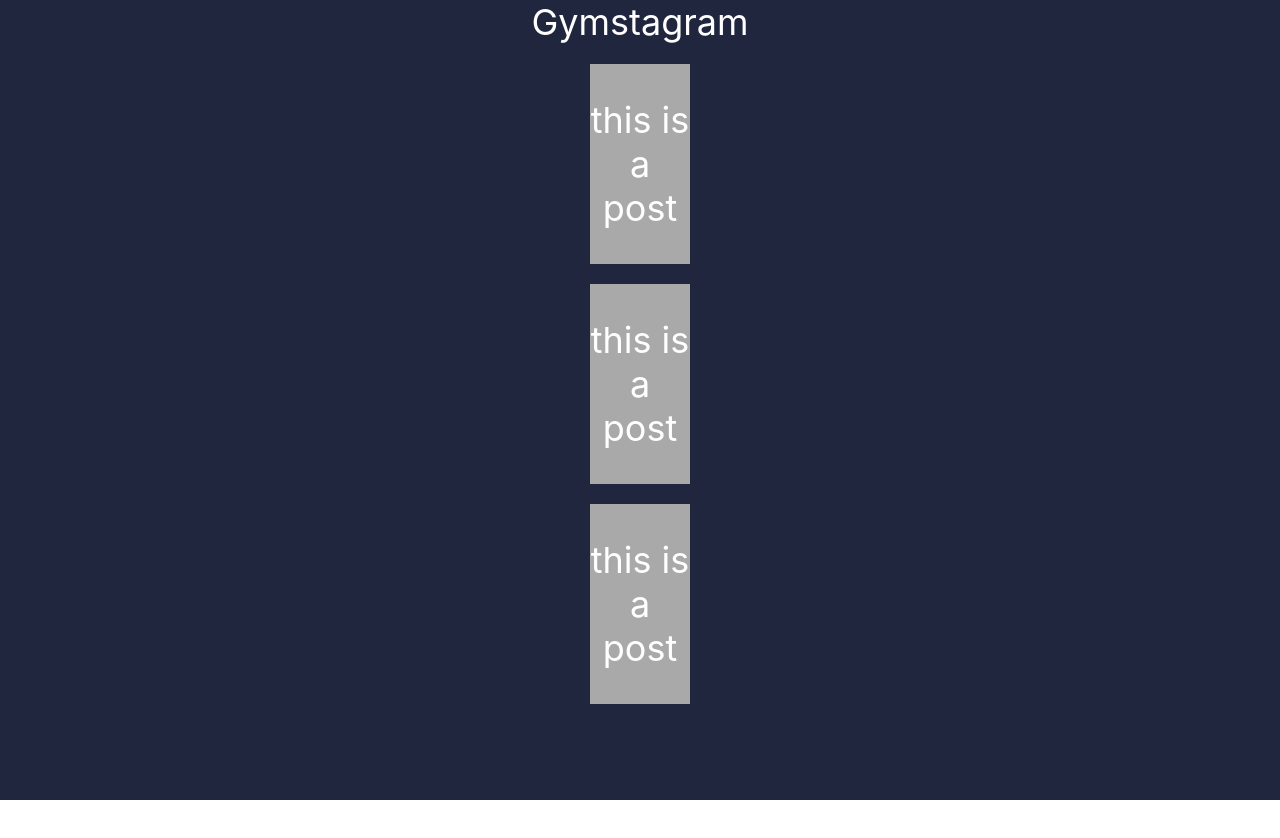
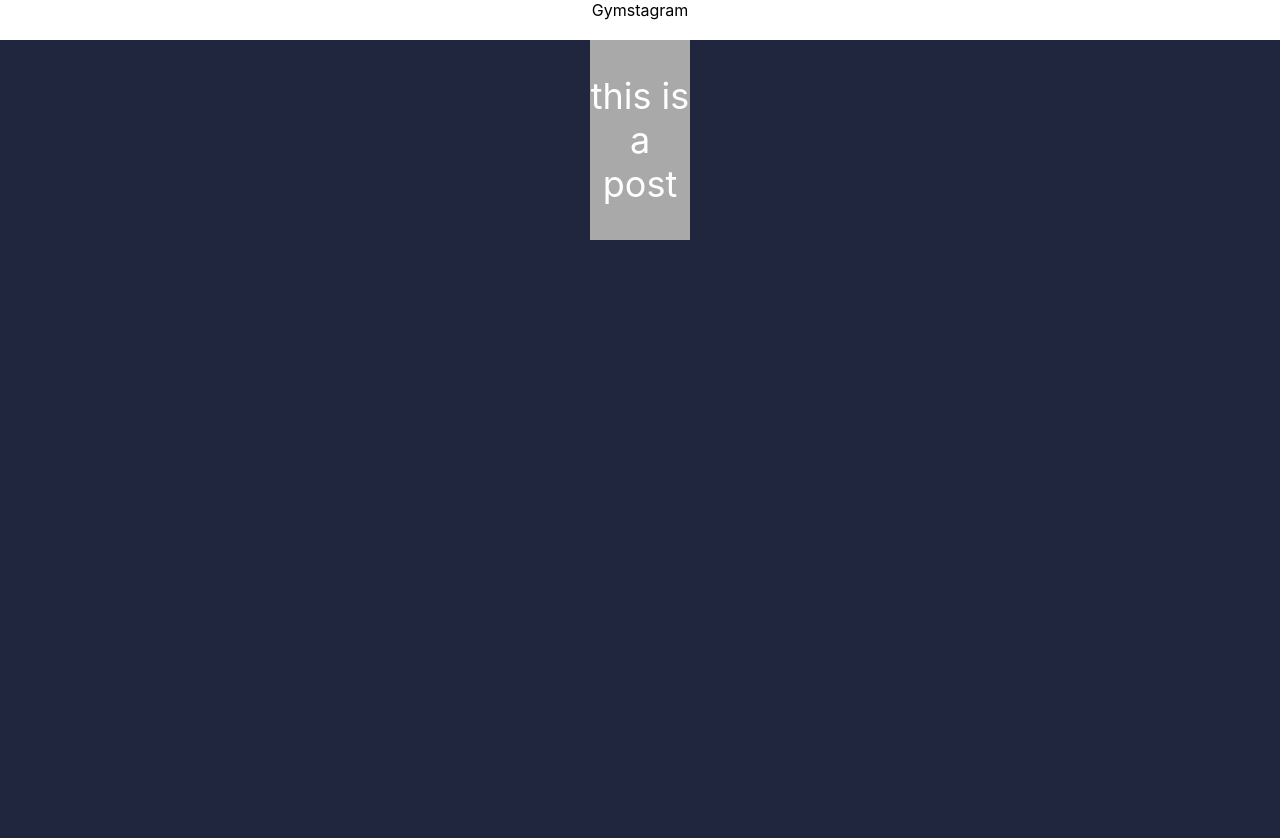
Before and after one commit to arora-aryan/Gymstagram, a React (Create React App) app: page / in a window 1280 px wide. Before the commit the page ends 800 px from the top, so only its background shows below. Built offline with nearby package versions, Linux system fonts and the light colour scheme.

Commit message:
made pages folder. test

```diff
--- a/src/App.js
+++ b/src/App.js
@@ -1,37 +1,21 @@
 //import logo from './logo.svg';
+import LoginPage from './pages/login_page'
+import HomePage from './pages/home_page'
+
 import './App.css';
 
 function App() {
   console.log("we here")
   return (
     <div className="App">
-
+      Gymstagram
       <header className="App-header">
         <div>
-          Gymstagram
+          <HomePage/>
         </div>
-        <PostComponent/>
-        <PostComponent/>
-        <PostComponent/>
-
       </header>
-
-
-
     </div>
   );
 }
-
-function PostComponent(){
-  console.log("hi")
-  return(
-        <div className= 'container'>
-          <div id = "square">
-            this is a post
-          </div>
-        </div>
-  )
-
-}
 //hi
 export default App;
--- /dev/null
+++ b/src/pages/home_page.css
@@ -0,0 +1,38 @@
+.App {
+    text-align: center;
+  }
+
+  .App-logo {
+    height: 40vmin;
+    pointer-events: none;
+  }
+
+  .App-header {
+    background-color: rgb(32, 38, 62);
+    min-height: 100vh;
+    /*display: flex;*/
+    flex-direction: column;
+    align-items: center;
+    justify-content: center;
+    font-size: calc(20px + 2vmin);
+    color: white;
+  }
+
+  #square {
+    width: 100px;
+    height: 200px;
+    background-color: darkgrey;
+    display: flex;
+    align-items: center;
+    justify-content: center;
+
+  }
+
+  .container {
+    display: flex;
+    justify-content: center;
+    /*align-items: center;*/
+    height: 200px;
+    margin-bottom: 20px;
+    margin-top: 20px;
+  }
--- /dev/null
+++ b/src/pages/home_page.js
@@ -0,0 +1,14 @@
+import './home_page.css'
+
+function HomePage(){
+    console.log("hi")
+    return(
+          <div className= 'container'>
+            <div id = "square">
+              this is a post
+            </div>
+          </div>
+    )
+}
+
+export default HomePage;
```
Also changed, not shown: src/pages/login_page.js (added).
